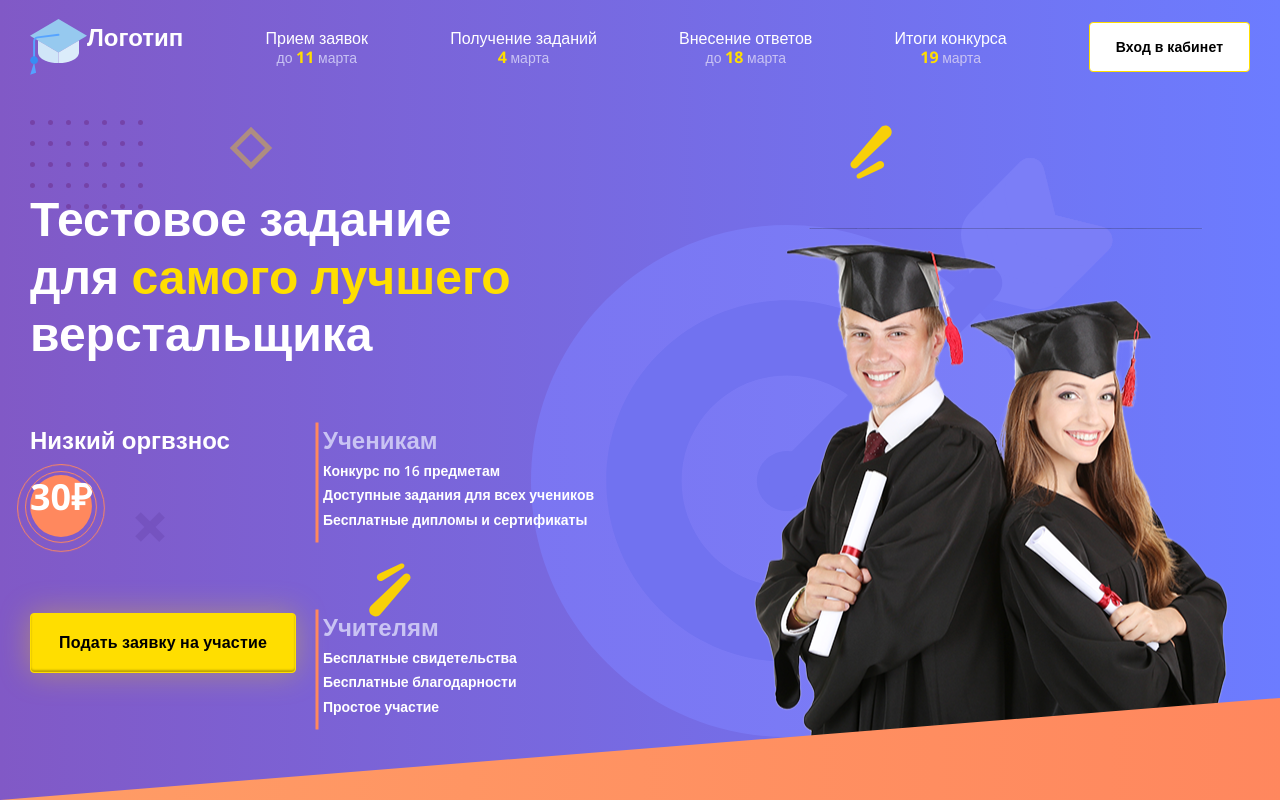
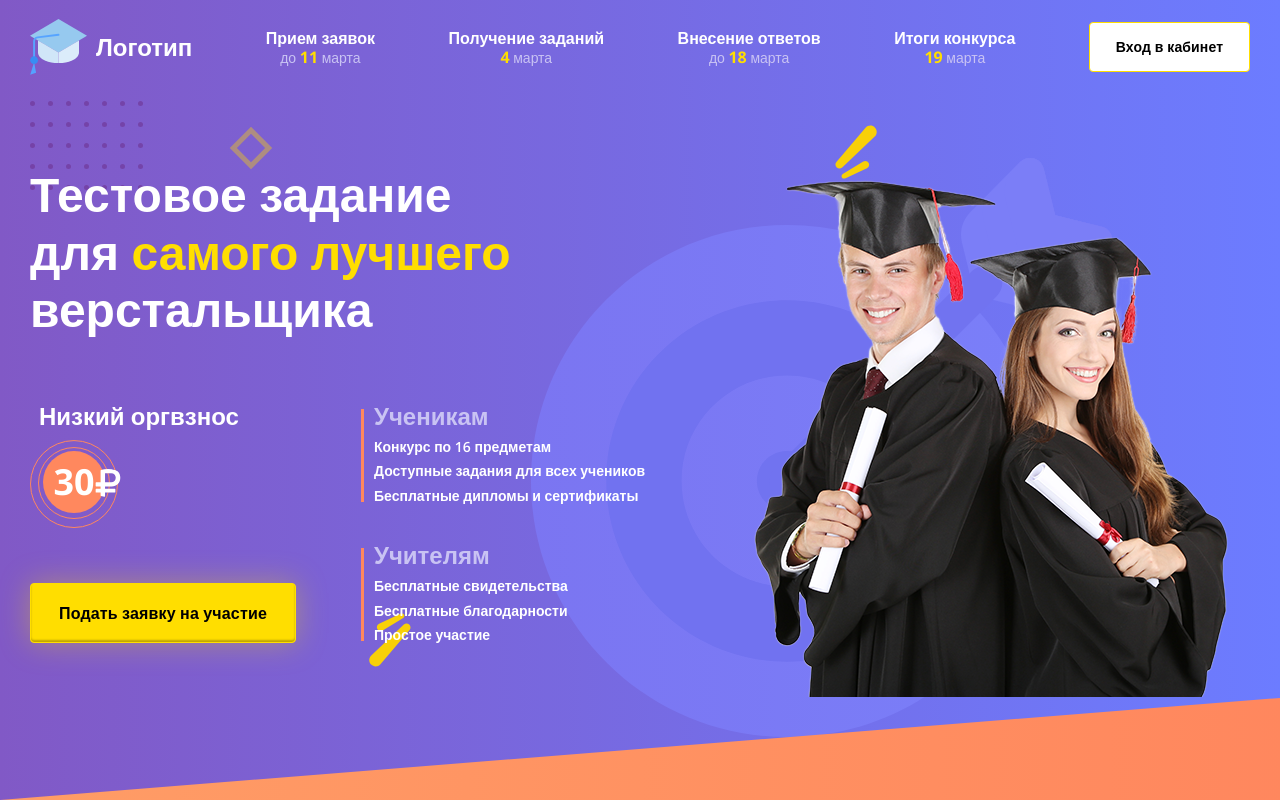
Before and after one commit to YuraSS23/Test-task-Maksim, a React (Create React App) app: page / in a window 1280 px wide. Built offline with nearby package versions, Linux system fonts and the light colour scheme.

Commit message:
1920 end version + 360 end version

```diff
--- a/src/components/common/Button.css
+++ b/src/components/common/Button.css
@@ -30,6 +30,7 @@
 }
 
 .applyBtn {
+    margin-top: 42px;
     font-size: 16px;
     line-height: 130%;
     letter-spacing: 0.16px;
--- a/src/components/header/Header.css
+++ b/src/components/header/Header.css
@@ -1,8 +1,9 @@
 header {
-    padding: 19px 0 114px;
+    padding: 19px 0 90px;
     display: flex;
     align-items: center;
     justify-content: space-between;
+    font-weight: 700;
 }
 .dim {
     color: #C9C3F3;
--- a/src/components/mainpage/Content.css
+++ b/src/components/mainpage/Content.css
@@ -1,22 +1,23 @@
 .content {
+    box-sizing: content-box;
     position: relative;
     z-index: 5;
 }
 
-
 h1 {
-    margin: 0 79px 64px 0;
+    margin: 0 70px 64px 0;
     font-size: 48px;
     font-style: normal;
     font-weight: 700;
     line-height: 120%;
 }
+
 h3 {
+    padding-left: 9px;
     font-size: 24px;
     font-style: normal;
     font-weight: 700;
     line-height: 120%;
-    padding: 0 0 20px;
 }
 
 .yellow {
@@ -27,10 +28,15 @@ h3 {
     display: grid;
     grid-template-columns: repeat(2, 50%);
     grid-template-rows: repeat(2, 50%);
+    grid-row-gap: 24px;
+    grid-column-gap: 51px;
 }
 
 
 .circle1 {
+    display: flex;
+    justify-content: center;
+    align-items: center;
     height: 62px;
     width: 62px;
     background-color: #FF885E;
@@ -39,26 +45,36 @@ h3 {
     font-weight: 700;
     line-height: 120%;
     text-align: center;
-
+    top: 20px;
+    left: 13px;
 }
 .circle2 {
     height: 72px;
     width: 72px;
     border: 1px solid #FF885E;
-    top: -66px;
-    left: -5px;
+    top: -46px;
+    left: 8px;
 }
 .circle3 {
     height: 88px;
     width: 88px;
     border: 1px solid #FF885E;
-    top: -145px;
-    left: -13px;
+    top: -125px;
+    left: 0px;
+}
+.rub {
+    top: -184px;
+    left: 60px;
 }
 
 .circlegroup {
     position: relative;
     border-radius: 100%;
+
+}
+
+.circleBox {
+    position: absolute;
     animation-name: stretch;
     animation-duration: 500ms;
     animation-timing-function: ease-out;
@@ -69,7 +85,7 @@ h3 {
 
 @keyframes stretch {
     0% {
-        transform: scale(.5);
+        transform: scale(.8);
     }
 
     50% {
@@ -79,9 +95,6 @@ h3 {
     100% {
         transform: scale(1);
     }
-}
-
-.profits {
 }
 
 @media (max-width: 770px) {
@@ -94,16 +107,15 @@ h3 {
         text-align: center;
     }
     .org {
-        padding-left: 9px;
         font-size: 24px;
         font-weight: 700;
     }
     h3 {
-        padding: 0;
         font-size: 20px;
         font-weight: 650;
     }
     .maincontent {
+        grid-row-gap: 0;
         display: flex;
         flex-direction: column;
         justify-content: center;
@@ -129,8 +141,12 @@ h3 {
     }
     .circle3 {
         top:0;
-        bottom:0px;
+        bottom:0;
         left: 0;
-        right: 0px;
+        right: 0;
+    }
+    .rub {
+        top: -56px;
+        left: 60px;
     }
 }
--- a/src/components/mainpage/Content.tsx
+++ b/src/components/mainpage/Content.tsx
@@ -2,6 +2,7 @@ import React from 'react';
 import {Button} from "../common/Button";
 import {Profit} from "./Profit";
 import "./Content.css"
+import rub from "../../assets/images/RUB.svg"
 
 export const Content = () => {
     return <div className={"content"}>
@@ -10,9 +11,10 @@ export const Content = () => {
             <div className={"textAndCircles"}>
                 <h3 className={"org"}>Низкий оргвзнос</h3>
                 <div className={"circleBox"}>
-                    <div className={"circlegroup"+" "+"circle1"}>30₽</div>
+                    <div className={"circlegroup"+" "+"circle1"}>30</div>
                     <div className={"circlegroup"+" "+"circle2"}></div>
                     <div className={"circlegroup"+" "+"circle3"}></div>
+                    <img className={"circlegroup"+ " "+"rub"} height="28px" width="36px" src={rub}/>
                 </div>
             </div>
             <Button text={"Подать заявку на участие"} classname={"adaptiveApplyBtn"}/>
--- a/src/components/mainpage/MainPage.css
+++ b/src/components/mainpage/MainPage.css
@@ -17,7 +17,7 @@
 
 .cross {
     position: absolute;
-    bottom: 260px;
+    bottom: 170px;
     left: 146px;
     width: 30px;
     height: 30px;
@@ -56,20 +56,20 @@
 .petalsBot {
     z-index: 1;
     position: absolute;
-    bottom: 180px;
+    bottom: 130px;
     right: 867px;
 }
 
 .petalsTop {
     rotate: 180deg;
-    right: 385px;
+    right: 400px;
     top: 122px;
     z-index: 1;
     position: absolute;
 }
 .points {
     position: absolute;
-    top: 120px
+    top: 101px
 }
 
 
--- a/src/components/mainpage/Profit.css
+++ b/src/components/mainpage/Profit.css
@@ -9,12 +9,12 @@
     content: '';
     display: block;
     height: 3px;
-    width: 120px;
+    width: 93px;
     background: #FF885E;
     rotate: 90deg;
     position: absolute;
-    top: 55px;
-    left: -66px
+    top: 52px;
+    left: -58px
 }
 
 .bigText {
```
Also changed, not shown: src/assets/images/RUB.svg (added).
